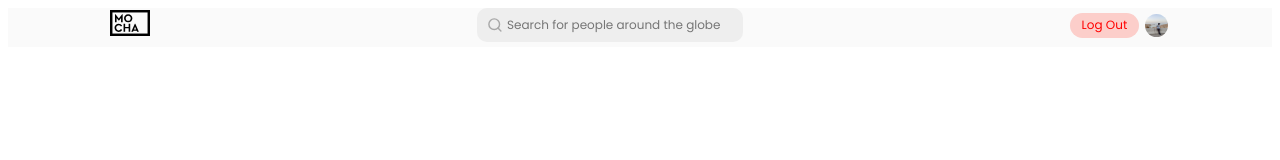
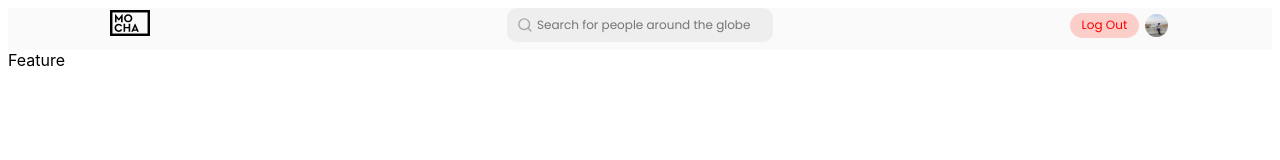
Before and after one commit to arnavxjain/mocha, a React (Create React App) app: page /home in a window 1280 px wide. Shown: the top 160 px of the page. Built offline with nearby package versions, Linux system fonts and the light colour scheme; no server answers; sample sign-in values are in the browser's storage; a small style sheet from the web is missing.

Commit message:
feed & feature action setup complete

```diff
--- /dev/null
+++ b/src/components/Feature.js
@@ -0,0 +1,7 @@
+import React from "react";
+
+function Feature() {
+    return <div>Feature</div>;
+}
+
+export default Feature;
--- a/src/components/Header.js
+++ b/src/components/Header.js
@@ -5,7 +5,7 @@ import darkIcon from "../assets/mocha_icon.svg";
 function Header() {
     return (
         <div className="header">
-            <a href="/home">
+            <a href="/home" style={{ width: 100 }}>
                 <img src={darkIcon} alt="icon" />
             </a>
             <input
--- a/src/index.css
+++ b/src/index.css
@@ -235,7 +235,7 @@ body {
     align-items: center !important;
     justify-content: space-between;
     background-color: var(--low-gray);
-    padding-bottom: 5px;
+    padding-bottom: 8px;
     padding-left: 8vw;
     padding-right: 8vw;
 }
--- a/src/screens/Home.js
+++ b/src/screens/Home.js
@@ -1,4 +1,5 @@
 import React from "react";
+import Feature from "../components/Feature";
 import Header from "../components/Header";
 import { doesUserExist } from "../functions/localhandler";
 
@@ -10,6 +11,9 @@ function Home() {
     return (
         <div className="home">
             <Header />
+            <div className="featured">
+                <Feature />
+            </div>
         </div>
     );
 }
```
